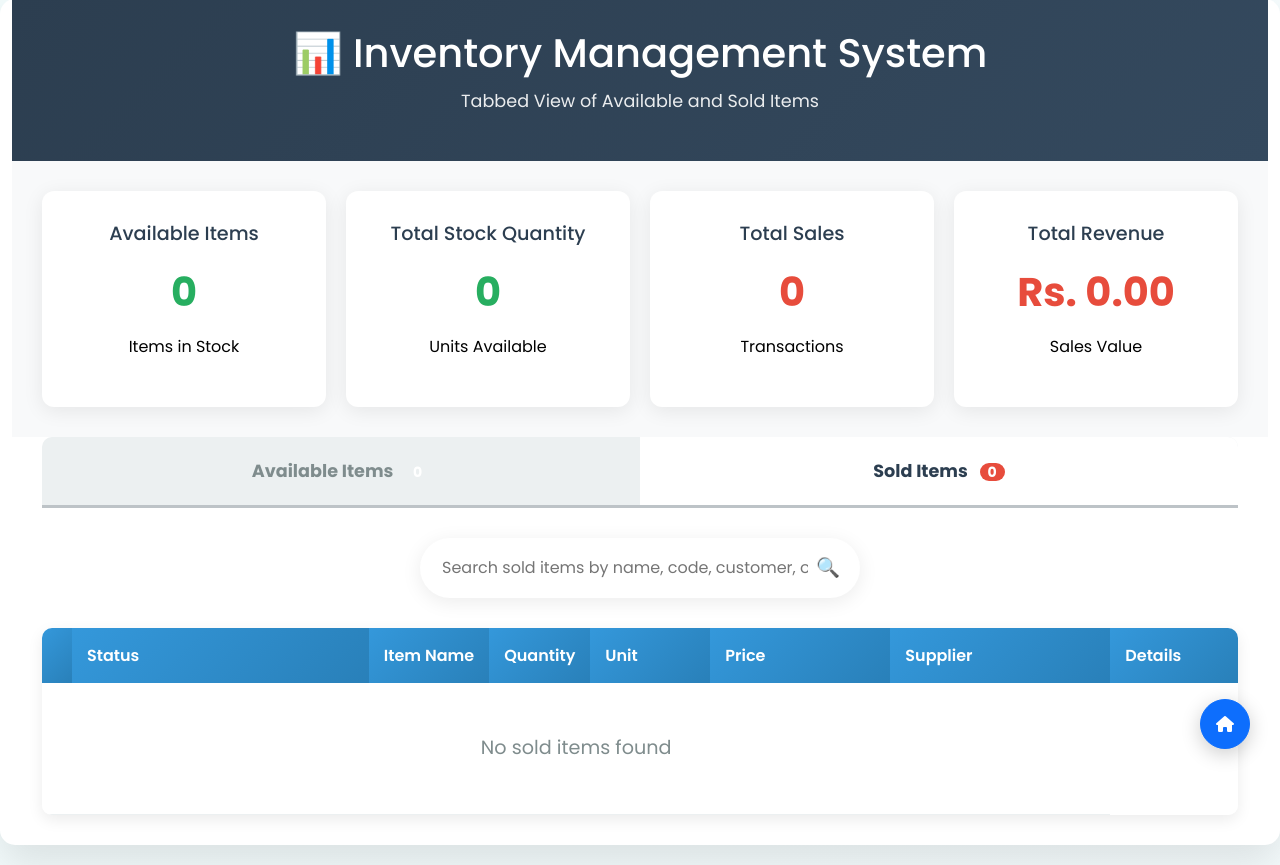
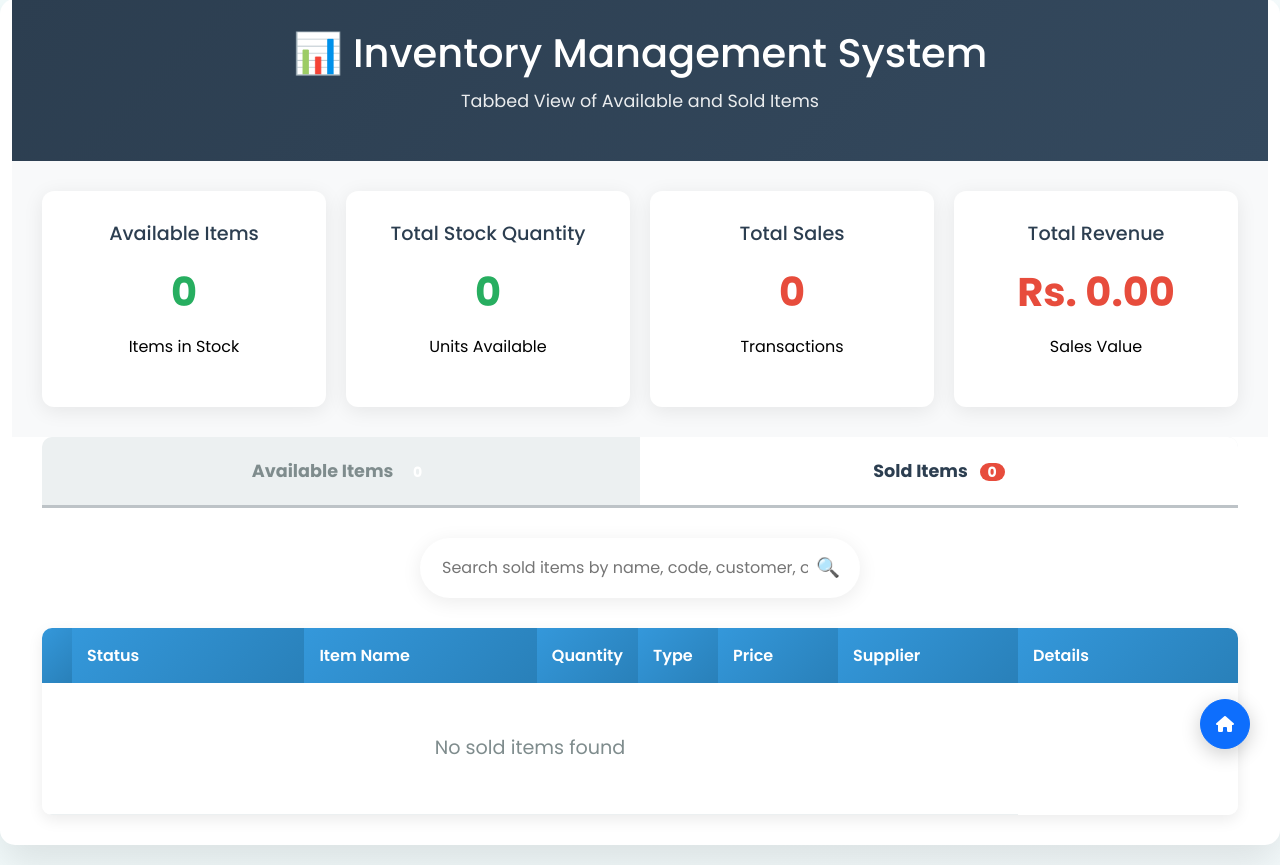
Before and after one commit to Amandi1112/im-project, a PHP site: page /track.php in a window 1280 px wide, after a click that opens the changed part. Shown: the part 21-886 px from the top of the page. Run offline with PHP 8.4, Linux system fonts and the light colour scheme; data that the repository does not hold is empty.

Commit message:
track items done

```diff
--- a/track.php
+++ b/track.php
@@ -54,6 +54,7 @@ function getSoldItems($db) {
                 i.item_name,
                 p.price_per_unit,
                 i.current_quantity,
+                i.type,
                 p.unit,
                 s.supplier_name,
                 'sold' AS status,
@@ -618,12 +619,12 @@ $summary = getSummaryData($db);
         <tr>
             <th class="col-status" style="width:1px;"></th>
             <th class="col-name">Status</th>
-                            <th class="col-quantity">Item Name</th>
-                            <th class="col-type">Quantity</th>
-                            <th class="col-price">Unit</th>
-                            <th class="col-supplier">Price</th>
-                            <th class="col-details">Supplier</th>
-                            <th class="col-code">Details</th>
+            <th class="col-name">Item Name</th>
+            <th class="col-quantity">Quantity</th>
+            <th class="col-type">Type</th>
+            <th class="col-price">Price</th>
+            <th class="col-supplier">Supplier</th>
+            <th class="col-details">Details</th>
         </tr>
     </thead>
     <tbody>
@@ -637,7 +638,7 @@ $summary = getSummaryData($db);
                     </td>
                     <td class="col-name"><?= htmlspecialchars($item['item_name']) ?></td>
                     <td class="col-quantity quantity-cell"><?= number_format($item['sold_quantity']) ?></td>
-                                    <td class="col-type type-cell"><?= strtoupper($item['type']) ?></td>
+                    <td class="col-type type-cell"><?= strtoupper($item['type'] ?? 'N/A') ?></td>
                     <td class="col-price price-cell">Rs. <?= number_format($item['price_per_unit'], 2) ?></td>
                     <td class="col-supplier"><?= htmlspecialchars($item['supplier_name'] ?? 'N/A') ?></td>
                     <td class="col-details">
```
Lines whose indentation alone changed are shown as unchanged.
